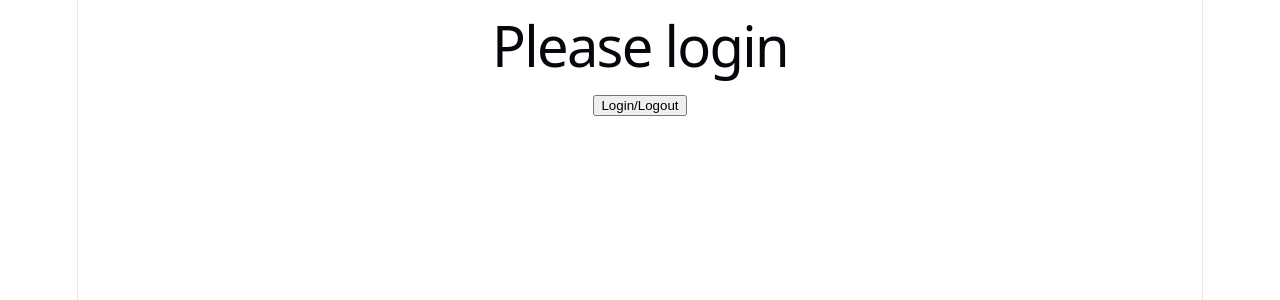
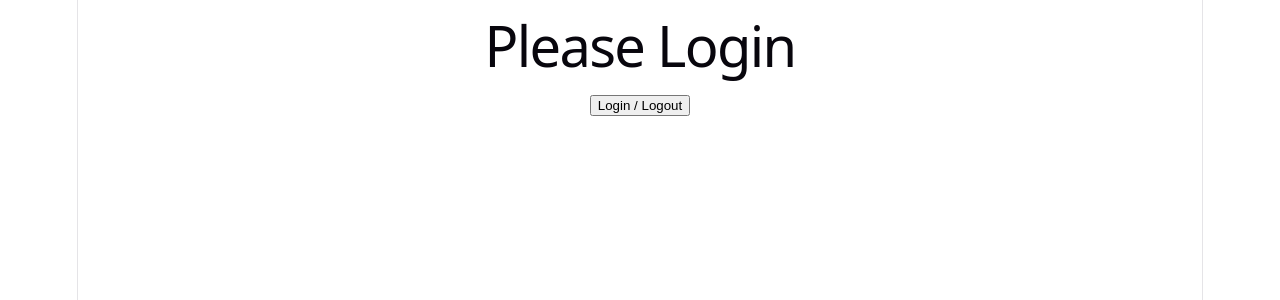
Before and after one commit to kanganamaheshwari0-cmd/react-revision, a React (Vite) app in the folder revision/: page / in a window 1280 px wide. Shown: the top 300 px of the page. Built offline with nearby package versions, Linux system fonts and the light colour scheme.

Commit message:
conditional rendering if-else

```diff
--- a/revision/src/App.jsx
+++ b/revision/src/App.jsx
@@ -182,19 +182,69 @@
 
 // CONDITIONAL RENDERING
 
-import React, { useState } from 'react'
+// import React, { useState } from 'react'
 
-const App = () => {
-  const [isLogin , setIsLogin] = useState(false)
+// const App = () => {
+//   const [isLogin , setIsLogin] = useState(false)
+//   return (
+//     <div>
+//       <h1>
+//         {isLogin ? "WelcomeUser" : "Please login"}
+//       </h1>
+
+//       <button onClick={() =>setIsLogin(!isLogin)}>Login/Logout</button>
+//     </div>
+//   )
+// }
+
+// export default App
+
+//2nd Example
+
+// import { useState } from "react";
+
+// function App() {
+//   const [age, setAge] = useState(15);
+
+//   return (
+//     <div>
+//       <h1>Age: {age}</h1>
+
+//       {age >= 18 ? (
+//         <h2>You can vote</h2>
+//       ) : (
+//         <h2>You cannot vote</h2>
+//       )}
+//     </div>
+//   );
+// }
+
+// export default App;
+
+//CONDITIOPNAL RENDERINF IF-ELSE
+
+import { useState } from "react";
+
+function App() {
+  const [isLogin, setIsLogin] = useState(false);
+
+  let message;
+
+  if (isLogin) {
+    message = <h1>Welcome User</h1>;
+  } else {
+    message = <h1>Please Login</h1>;
+  }
+
   return (
     <div>
-      <h1>
-        {isLogin ? "WelcomeUser" : "Please login"}
-      </h1>
+      {message}
 
-      <button onClick={() =>setIsLogin(!isLogin)}>Login/Logout</button>
+      <button onClick={() => setIsLogin(!isLogin)}>
+        Login / Logout
+      </button>
     </div>
-  )
+  );
 }
 
-export default App
+export default App;
```
